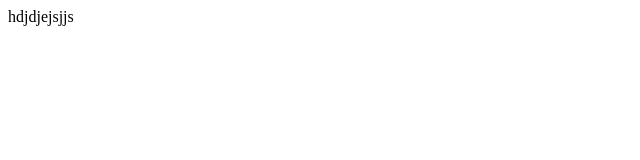
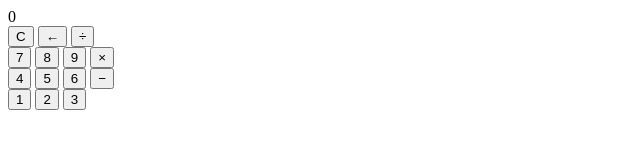
Before and after one commit to Fabio42-sys/calculadora.js, a plain HTML site: page Index.html in a window 1280 px wide. Shown: the whole page, without its empty margins (0-640 px from the left). Drawn offline with Linux system fonts and the light colour scheme.

Commit message:
calculadora

```diff
--- a/Index.html
+++ b/Index.html
@@ -1 +1,76 @@
-hdjdjejsjjs
+<!DOCTYPE html>
+<html lang="pt-BR">
+<head>
+    <meta charset="UTF-8">
+    <meta name="viewport" content="width=device-width, initial-scale=1.0">
+    <link rel="stylesheet" href="style.css">
+    <title> Calculadora com JS </title>
+</head>
+<body>
+
+    <div class="calculadora">
+        <section class="tela">
+            0
+        </section>
+
+        <section class="bnt-calc">
+            <div class="calc-bnt-linha">
+                <button class="calc-bnt dupla">
+                    C
+                </button>
+                <button class="calc-bnt">
+                    &larr;
+                </button>
+                <button class="calc-bnt">
+                    &divide;
+                </button>
+            </div>
+
+            <div class="calc-bnt-linha">
+                <button class="calc-bnt">
+                    7
+                </button>
+                <button class="calc-bnt">
+                    8
+                </button>
+                <button class="calc-bnt">
+                    9
+                </button>
+                <button class="calc-bnt">
+                    &times;
+                </button>
+            </div>
+
+            <div class="calc-bnt-linha">
+                <button class="calc-bnt">
+                    4
+                </button>
+                <button class="calc-bnt">
+                    5
+                </button>
+                <button class="calc-bnt">
+                    6
+                </button>
+                <button class="calc-bnt">
+                    &minus;
+                </button>
+            </div>
+
+            <div class="calc-bnt-linha">
+                <button class="calc-bnt">
+                    1
+                </button>
+                <button class="calc-bnt">
+                    2
+                </button>
+                <button class="calc-bnt">
+                    3
+                </button>
+            </div>
+        </section>
+    </div>
+
+
+    <script src="script.js"></script>
+</body>
+</html>
```
